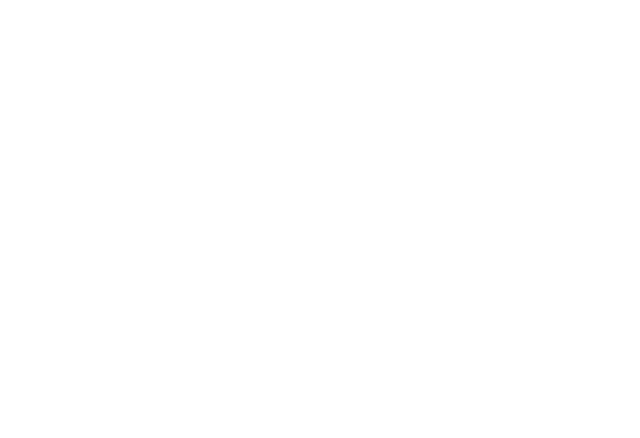
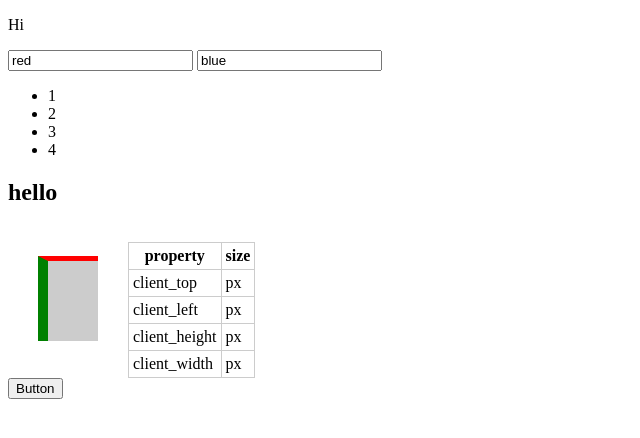
Before and after one commit to funxxfun/practice_javaScript, a plain HTML site: page index.html in a window 1280 px wide. Shown: the whole page, without its empty margins (0-640 px from the left). Drawn offline with Linux system fonts and the light colour scheme.

Commit message:
[Create]test.html

```diff
--- a/index.html
+++ b/index.html
@@ -1,12 +1,64 @@
 <!DOCTYPE html>
 <html lang="ja">
 <head>
-  <meta charset="utf-8">
+  <meta charset="UTF-8">
   <meta http-equiv="X-UA-Compatible" content="IE=edge">
   <meta name="viewport" content="width=device-width, initial-scale=1.0">
   <title>JavaScript練習用</title>
+  <link rel="stylesheet" href="style.css">
 </head>
 <body>
+
+  <div id="target">
+    <div id="inner"></div>
+    <p>Hello World!</p>
+  </div>
+
+  <input type="text" name="text1" value="red" maxlength="5" />
+  <input type="text" name="text1" value="blue" maxlength="5" />
+
+  <ul>
+    <li>1</li>
+    <li>2</li>
+    <li>3</li>
+    <li>4</li>
+  </ul>
+
+  <h2>hello</h2>
+
+  <div class="container">
+    <div id="element"></div>
+    <table>
+      <thead>
+        <tr>
+          <th>property</th>
+          <th>size</th>
+        </tr>
+      </thead>
+      <tbody>
+        <tr>
+          <td>client_top</td>
+          <td><span id="client_top"></span>px</td>
+        </tr>
+        <tr>
+          <td>client_left</td>
+          <td><span id="client_left"></span>px</td>
+        </tr>
+        <tr>
+          <td>client_height</td>
+          <td><span id="client_height"></span>px</td>
+        </tr>
+        <tr>
+          <td>client_width</td>
+          <td><span id="client_width"></span>px</td>
+        </tr>
+      </tbody>
+    </table>
+  </div>
+
+  <button id="btn-1">Button</button>
+
+
   <script src="main.js"></script>
 </body>
 </html>
--- a/main.js
+++ b/main.js
@@ -0,0 +1,82 @@
+'use strict';
+
+
+// DOMを削除
+    // const element = document.querySelector('#inner');
+    // const target = document.querySelector('#target');
+    // console.log(element);
+
+    // 自分を削除する
+    // element.remove();
+    // console.log(element);
+
+    // IEでのやり方
+    // const parent = element.parentNode;
+    // const p = document.querySelector('p');
+    // console.log(parent);
+    // parent.removeChild(p);
+    // parent.removeChild();
+
+    // document.querySelector('#inner').parentNode.removeChild(document.querySelector('p'));
+
+    // タグ名で取得
+    // const textbox1 = document.getElementsByName("text1");
+    // console.log(textbox1);
+    // for (let i = 0; i < textbox1.length; i++) {
+    //   console.log(textbox1.item(i).value); //red blue
+    // }
+
+    // const elements = document.getElementsByTagName('div')
+    // Array.prototype.forEach(element => {
+    //   console.log(element)
+    // })
+
+    // const elements = document.getElementsByTagName('p');
+    // console.log(elements);
+
+    // ノードウォーキング
+    // 親要素
+    // const element = document.querySelector('li');
+    // console.log(element.parentNode);
+
+    // 子要素
+    // const element = document.querySelector('ul');
+    // console.log(element.firstElementChild);
+    // console.log(element.lastElementChild);
+    // console.log(element.firstChild);
+    // console.log(element.children);
+
+    // const children = element.children;
+
+    // Array.prototype.forEach.call(children, child => {
+    //   console.log(child);
+    // })
+
+    // 前後要素
+    // const element = document.querySelector('ul');
+    // console.log(element.previousElementSibling);
+    // console.log(element.nextElementSibling);
+
+    // HTML要素の書き換え
+    const element = document.querySelector('p');
+    element.innerHTML = 'Hi';
+    // element.innerHTML = '<div>Hi</div>';
+    console.log(element);
+    // const node = document.querySelector('.container')
+    // const element = document.querySelector('#element');
+    // const newElement = document.createElement('div');
+    // newElement.textContent = 'created';
+
+    // console.log(newElement);
+    // node.insertBefore(newElement, element);
+
+    // console.log(node);
+
+
+    // 要素の幅、高さ、線幅
+    // const element = document.getElementById('element')
+    // document.getElementById('client_top').textContent = element.clientTop
+    // document.getElementById('client_left').textContent = element.clientLeft
+    // document.getElementById('client_height').textContent = element.clientHeight
+    // document.getElementById('client_width').textContent = element.clientWidth
+    // console.log(element)
--- a/style.css
+++ b/style.css
@@ -0,0 +1,22 @@
+.container {
+  display: flex;
+}
+
+#element {
+  margin: 30px;
+  border-top: 5px solid red;
+  border-left: 10px solid green;
+  width: 50px;
+  height: 80px;
+  background-color: #ccc;
+}
+
+table {
+  margin-top: 16px;
+  border-collapse: collapse;
+}
+
+table th, table td {
+  border: solid 1px #ccc;
+  padding: 4px;
+}
```
Also changed, not shown: test.html (added, +16 -0 lines).
